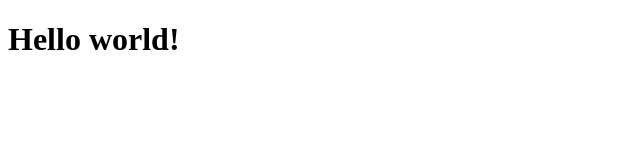
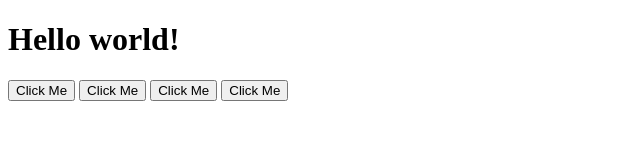
Before and after one commit to Betokko/test, a plain HTML site: page index.html in a window 1280 px wide. Shown: the whole page, without its empty margins (0-640 px from the left). Drawn offline with Linux system fonts and the light colour scheme.

Commit message:
add eventListener

```diff
--- a/app.js
+++ b/app.js
@@ -79,3 +79,11 @@ let personalMovieDB = {
     }
   },
 };
+
+
+let del = (e) => {e.target.remove(), console.log(1);};
+let btn = document.querySelectorAll('button')
+
+btn.forEach(item => {
+  item.addEventListener('click', del)
+})
--- a/index.html
+++ b/index.html
@@ -6,6 +6,10 @@
     <meta name="viewport" content="width=device-width, initial-scale=1.0" />
     <title>Document</title>
     <h1>Hello world!</h1>
+    <button>Click Me</button>
+    <button>Click Me</button>
+    <button>Click Me</button>
+    <button>Click Me</button>
   </head>
   <body>
     <script src="app.js"></script>
```
